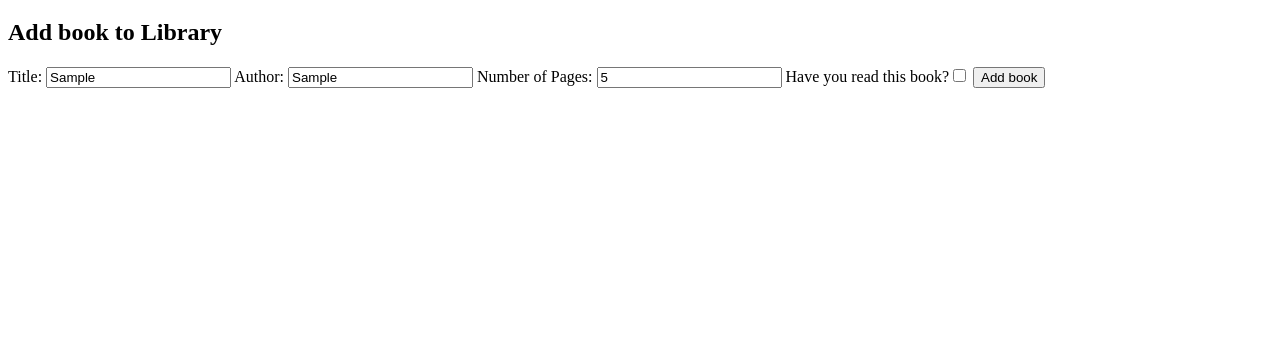
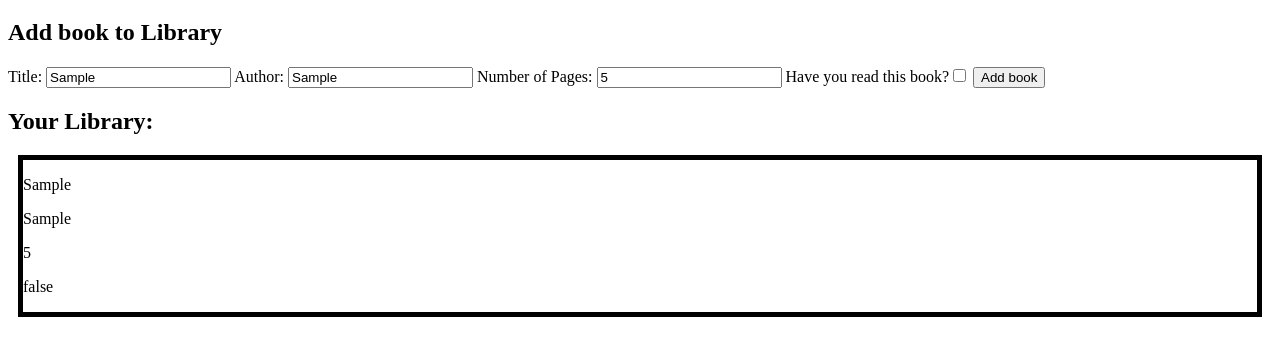
Before and after one commit to CaptainRyan47/library, a plain HTML site: page index.html in a window 1280 px wide. Both pictures are taken after typing "Sample", "Sample", "5" into the empty fields and a click on the button "Add book". Shown: the part 61-416 px from the top of the page. Drawn offline with Linux system fonts and the light colour scheme.

Commit message:
Create function to print books to page

```diff
--- a/index.html
+++ b/index.html
@@ -19,6 +19,9 @@
     <label for="read">Have you read this book?<input type="checkbox" name="read"></label>
     <input type="button" id="add" value="Add book">
   </form>
+  <div id="books">
+    <h2>Your Library:</h2>
+  </div>
 </body>
 
 </html>
--- a/script.js
+++ b/script.js
@@ -1,11 +1,13 @@
 let myLibrary = [];
+let bookCounter = 0;
 document.querySelector('#add').addEventListener('click', () => addBookToLibrary())
 
-function Book(title, author, pages, read) {
+function Book(title, author, pages, read, number) {
   this.title = title
   this.author = author
   this.pages = pages
   this.read = read
+  this.number = number
 }
 
 function addBookToLibrary() {
@@ -14,7 +16,41 @@ function addBookToLibrary() {
     new Book(form.querySelector('input[name="title"]').value,
       form.querySelector('input[name="author"]').value,
       form.querySelector('input[name="pages"]').value,
-      form.querySelector('input[name="read"]').checked));
+      form.querySelector('input[name="read"]').checked,
+      bookCounter++));
+  displayBooksOnPage();
 }
 
-function displayBooksOnPage() { }
+function displayBooksOnPage() {
+  const libraryDiv = document.querySelector('#books');
+  let bookDivs = libraryDiv.querySelectorAll('div');
+
+  myLibrary.forEach(book => {
+    let skip = false;
+    bookDivs.forEach(div => {
+      if ('book' + book.number === div.id) skip = true;
+    });
+    if (skip) return;
+    const bookElement = document.createElement('div')
+    bookElement.setAttribute('id', 'book' + book.number)
+
+    const title = document.createElement('p')
+    title.setAttribute('class', 'title')
+    title.textContent = book.title;
+
+    const author = document.createElement('p')
+    author.setAttribute('class', 'author')
+    author.textContent = book.author;
+
+    const pages = document.createElement('p')
+    pages.setAttribute('class', 'pages')
+    pages.textContent = book.pages;
+
+    const read = document.createElement('p')
+    read.setAttribute('class', 'read')
+    read.textContent = book.read;
+
+    bookElement.append(title, author, pages, read);
+    libraryDiv.append(bookElement);
+  });
+}
--- a/styles.css
+++ b/styles.css
@@ -0,0 +1,4 @@
+#books>div {
+  border: 5px solid black;
+  margin: 10px;
+}
```
